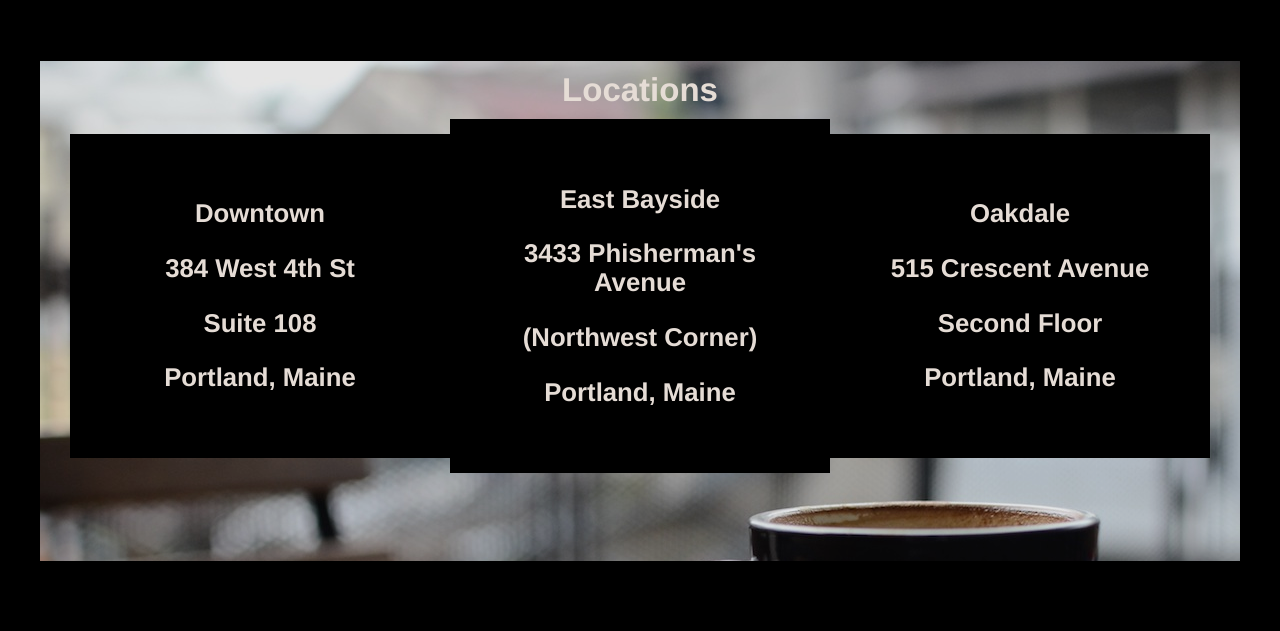
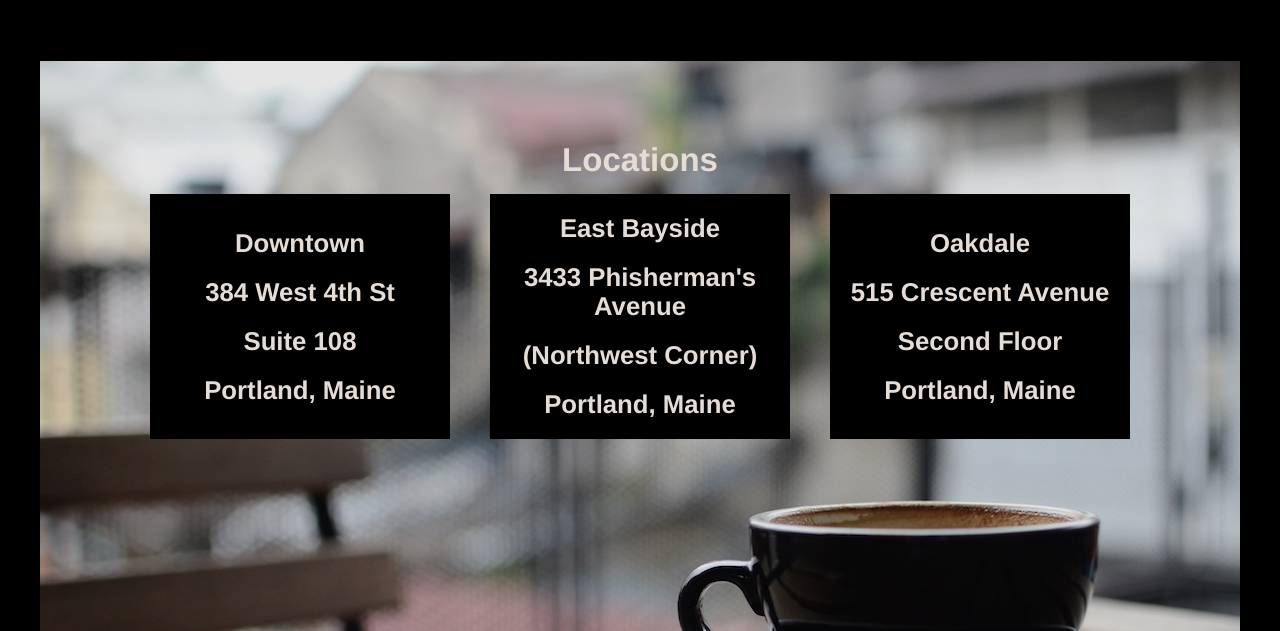
Before and after one commit to iLikeHotdogs/TeaCozy, a plain HTML site: page index.html in a window 1280 px wide. Shown: the part 1548-2179 px from the top of the page. Before the commit the page ends 2109 px from the top, so only its background shows below. Drawn offline with Linux system fonts and the light colour scheme.

Commit message:
modifying locations section

```diff
--- a/index.html
+++ b/index.html
@@ -65,9 +65,8 @@
         <!--Locations Section-->
 
         <div id="locations">
-
           <h2>Locations</h2>
-          <div class="location-flex">
+          <div class="location-flex locations">
             <div class="downtown">
               <h3>Downtown</h3>
               <h3>384 West 4th St</h3>
--- a/resources/css/style.css
+++ b/resources/css/style.css
@@ -18,7 +18,7 @@ h2 {
   display: block;
 }
 
-h2, h4 {
+h2, h3, h4 {
   margin: 0px;
   padding: 10px;
 }
@@ -127,19 +127,53 @@ nav span {
 #locations {
   height: 500px;
   background-image: url("../images/img-locations-background.jpg");
-
+  padding-top: 70px;
 }
 
 .location-flex {
   display: flex;
   justify-content: center;
   flex-wrap: wrap;
-  align-items: center;
 }
 
-#locations .downtown, .east-bayside, .oakdale {
+#locations .location-flex {
+  width: 1100px;
+  margin: auto;
+}
+
+.location-flex .locations {
+  padding-top: 5px;
+}
+
+.downtown {
+  display: flex;
+  flex-direction: column;
+  justify-content: center;
+  padding: 10px;
+  margin: 5px 20px;
   opacity: 1;
-  padding: 40px;
-  width: 300px;
   background-color: black;
+  flex-basis: 280px;
 }
+
+.east-bayside {
+  display: flex;
+  flex-direction: column;
+  justify-content: center;
+  padding: 10px;
+  margin: 5px 20px;
+  opacity: 1;
+  background-color: black;
+  flex-basis: 280px;
+}
+
+.oakdale {
+  display: flex;
+  flex-direction: column;
+  justify-content: center;
+  padding: 10px;
+  margin: 5px 20px;
+  opacity: 1;
+  background-color: black;
+  flex-basis: 280px;
+}
```
